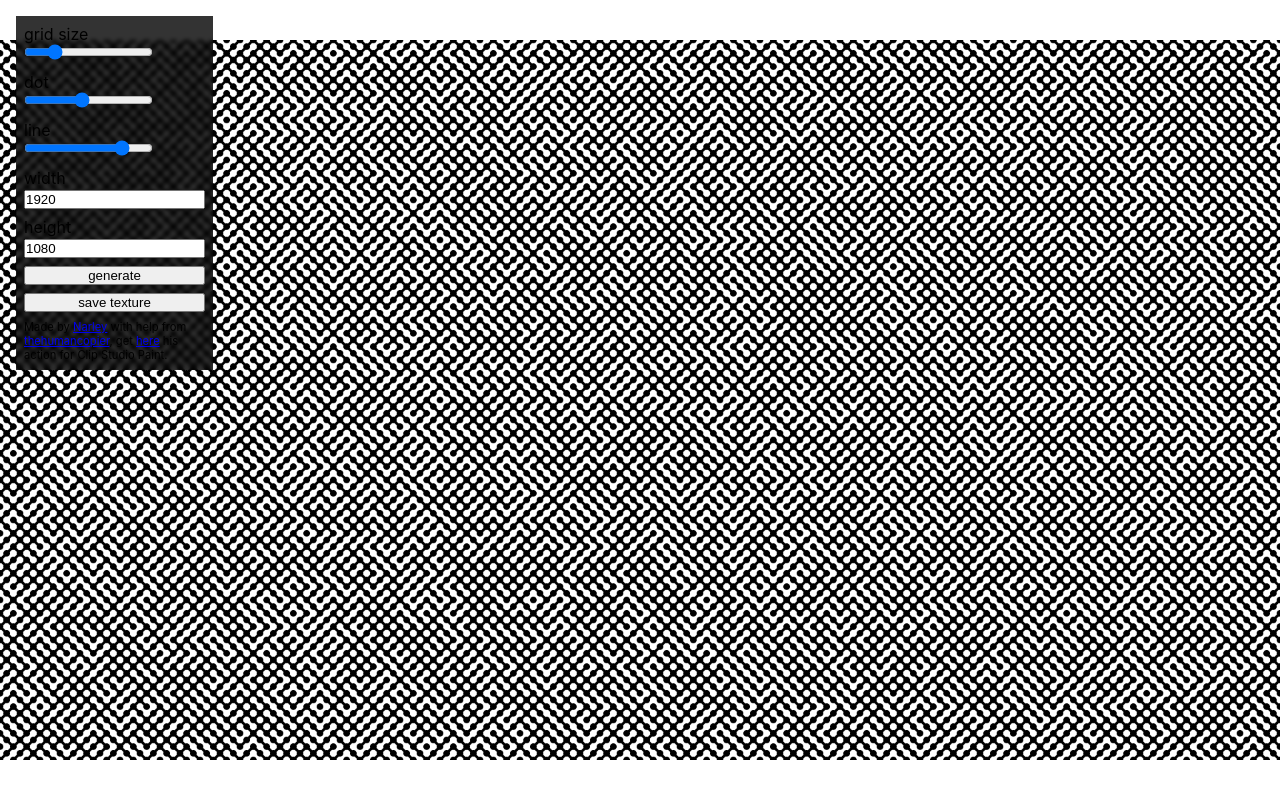
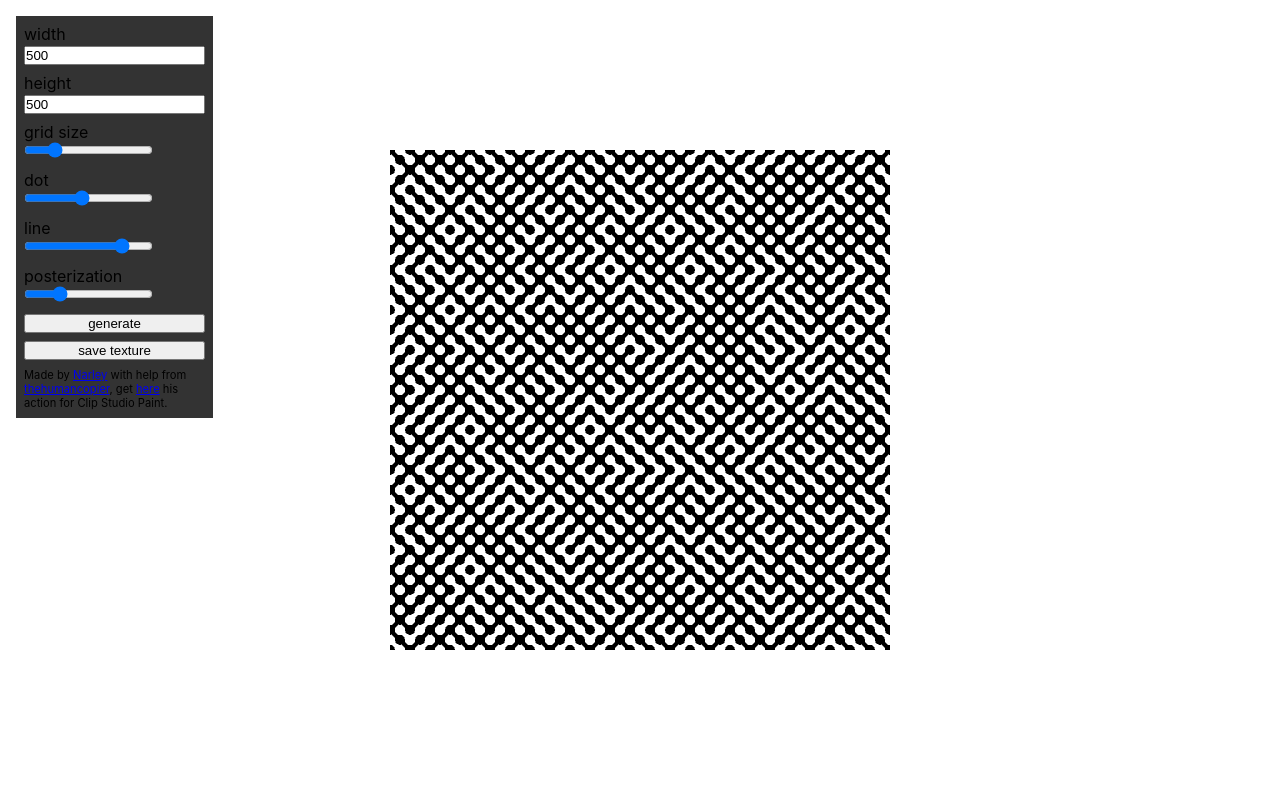
Before and after one commit to gnarlynarley/sonic-texture-generator, a Svelte app: page / in a window 1280 px wide. Built offline with nearby package versions, Linux system fonts and the light colour scheme.

Commit message:
feat: use image instead of canvas for render

```diff
--- a/index.html
+++ b/index.html
@@ -8,8 +8,7 @@
     <link rel="stylesheet" href="./src/styles.css" />
   </head>
   <body>
-    <div id="app"></div>
-    <canvas></canvas>
+    <div id="app" style="display: contents"></div>
     <script type="module" src="/src/main.ts"></script>
   </body>
 </html>
--- a/package.json
+++ b/package.json
@@ -13,11 +13,15 @@
   "devDependencies": {
     "@sveltejs/vite-plugin-svelte": "^3.0.2",
     "@tsconfig/svelte": "^5.0.2",
+    "@types/file-saver": "^2.0.7",
     "gh-pages": "^6.1.1",
     "svelte": "^4.2.10",
     "svelte-check": "^3.6.3",
     "tslib": "^2.6.2",
     "typescript": "^5.2.2",
     "vite": "^5.1.0"
+  },
+  "dependencies": {
+    "file-saver": "^2.0.5"
   }
 }
--- a/src/App.svelte
+++ b/src/App.svelte
@@ -1,43 +1,57 @@
 <script lang="ts">
   import { onMount } from "svelte";
   import generateTexture from "./lib/generateTexture";
-  import saveFile from "./lib/utils/saveFile";
+  import { saveAs } from "file-saver";
+  import type { FormEventHandler } from "svelte/elements";
 
-  let canvas: HTMLCanvasElement | undefined;
   let gridSize = 20;
   let dotScale = 5;
   let lineWidth = 4;
-  let width = 1920;
-  let height = 1080;
-  $: console.log(gridSize);
+  let width = 500;
+  let height = 500;
+  let posterizationRange = 2;
+  let textureImageSource: string | null = null;
+  generate();
 
   function generate() {
-    if (!canvas) return;
     const seed = Math.random().toString();
-    generateTexture({
-      canvas,
+    const next = generateTexture({
       gridSize,
       dotScale: dotScale / 10,
       lineWidth: lineWidth / 10,
       width,
       height,
       seed,
+      posterizationRange,
     });
+    textureImageSource = next;
+
+    return next;
+  }
+
+  function handleSubmid(ev: Event) {
+    ev.preventDefault();
+    generate();
   }
 
   function saveCanvasAsImage() {
-    if (!canvas) return;
-    canvas.toBlob((blob) => {
-      if (!blob) return;
-      const file = new File([blob], "texture.png");
-      saveFile(file);
-    }, "image/png");
+    if (textureImageSource) {
+      saveAs(textureImageSource, "texture.png");
+    }
   }
 
   onMount(() => generate());
 </script>
 
-<div>
+<form on:submit={handleSubmid}>
+  <label
+    ><p>width</p>
+    <input bind:value={width} type="number" /></label
+  >
+  <label
+    ><p>height</p>
+    <input bind:value={height} type="number" /></label
+  >
   <label>
     <p>grid size</p>
     <input bind:value={gridSize} step={1} type="range" min={5} max={80} />
@@ -63,14 +77,16 @@
     /></label
   >
   <label
-    ><p>width</p>
-    <input bind:value={width} type="number" /></label
+    ><p>posterization</p>
+    <input
+      bind:value={posterizationRange}
+      step={1}
+      type="range"
+      min={1}
+      max={5}
+    /></label
   >
-  <label
-    ><p>height</p>
-    <input bind:value={height} type="number" /></label
-  >
-  <button type="button" on:click={generate}>generate</button>
+  <button type="submit">generate</button>
   <button type="button" on:click={saveCanvasAsImage}>save texture</button>
 
   <p class="credits">
@@ -90,22 +106,20 @@
       here
     </a> his action for Clip Studio Paint.
   </p>
-</div>
+</form>
 
-<canvas bind:this={canvas} />
+{#if textureImageSource}
+  <img src={textureImageSource} alt="The cool sonic texture" />
+{/if}
 
 <style>
-  canvas {
-    position: absolute;
-    top: 0;
-    left: 0;
-    width: 100%;
-    height: 100%;
-    object-fit: contain;
+  img {
+    width: auto;
   }
 
-  div {
+  form {
     position: fixed;
+    width: auto;
     top: 1em;
     left: 1em;
     z-index: 9999;
--- a/src/lib/generateTexture.ts
+++ b/src/lib/generateTexture.ts
@@ -2,20 +2,20 @@ import assert from "./utils/assert";
 import seedRand from "./utils/rand";
 
 export default function generateTexture({
-  canvas,
   gridSize,
   dotScale,
   lineWidth,
   width,
   height,
+  posterizationRange,
   seed,
 }: {
-  canvas: HTMLCanvasElement;
   gridSize: number;
   dotScale: number;
   lineWidth: number;
   width: number;
   height: number;
+  posterizationRange: number;
   seed: string;
 }) {
   const rand = seedRand(seed);
@@ -32,6 +32,10 @@ export default function generateTexture({
       context,
       width,
       height,
+      destroy() {
+        canvas.width = 0;
+        canvas.height = 0;
+      },
     };
   }
 
@@ -82,6 +86,7 @@ export default function generateTexture({
     assert(pattern);
     context.fillStyle = pattern;
     context.fillRect(0, 0, width, height);
+    halftone.destroy();
   }
 
   function renderLines(
@@ -105,6 +110,8 @@ export default function generateTexture({
         context.drawImage(chosenLine.canvas, x, y);
       }
     }
+
+    lines.forEach((l) => l.destroy());
   }
 
   function posterization(
@@ -131,11 +138,6 @@ export default function generateTexture({
 
     context.putImageData(imageData, 0, 0);
   }
-  const context = canvas.getContext("2d");
-  assert(context);
-
-  canvas.width = width;
-  canvas.height = height;
 
   const texture = createCanvas(width, height);
   texture.context.fillStyle = "white";
@@ -148,7 +150,10 @@ export default function generateTexture({
   );
 
   renderHalftone(texture.canvas, texture.context, gridSize, dotScale);
-  posterization(texture.canvas, texture.context, 5);
+  posterization(texture.canvas, texture.context, posterizationRange);
 
-  context.drawImage(texture.canvas, 0, 0, canvas.width, canvas.height);
+  const url = texture.canvas.toDataURL();
+
+  texture.destroy();
+  return url;
 }
--- a/src/lib/utils/saveFile.ts
+++ /dev/null
@@ -1,12 +0,0 @@
-export default function saveFile(file: File) {
-  const link = document.createElement("a");
-  link.setAttribute("download", file.name);
-
-  const url = URL.createObjectURL(file);
-  link.href = url;
-  link.onclick = () => {};
-
-  link.click();
-  URL.revokeObjectURL(url);
-  link.remove();
-}
--- a/src/styles.css
+++ b/src/styles.css
@@ -8,6 +8,7 @@ html {
   color-scheme: light dark;
   font-family: -apple-system, BlinkMacSystemFont, "Segoe UI", Roboto, Helvetica,
     Arial, sans-serif, "Apple Color Emoji", "Segoe UI Emoji", "Segoe UI Symbol";
+  height: 100%;
 }
 
 img {
@@ -15,3 +16,10 @@ img {
   display: block;
   height: auto;
 }
+
+body {
+  display: flex;
+  align-items: center;
+  justify-content: center;
+  min-height: 100%;
+}
```
Also changed, not shown: 1 other file (tests, documents, lock files or other folders).
